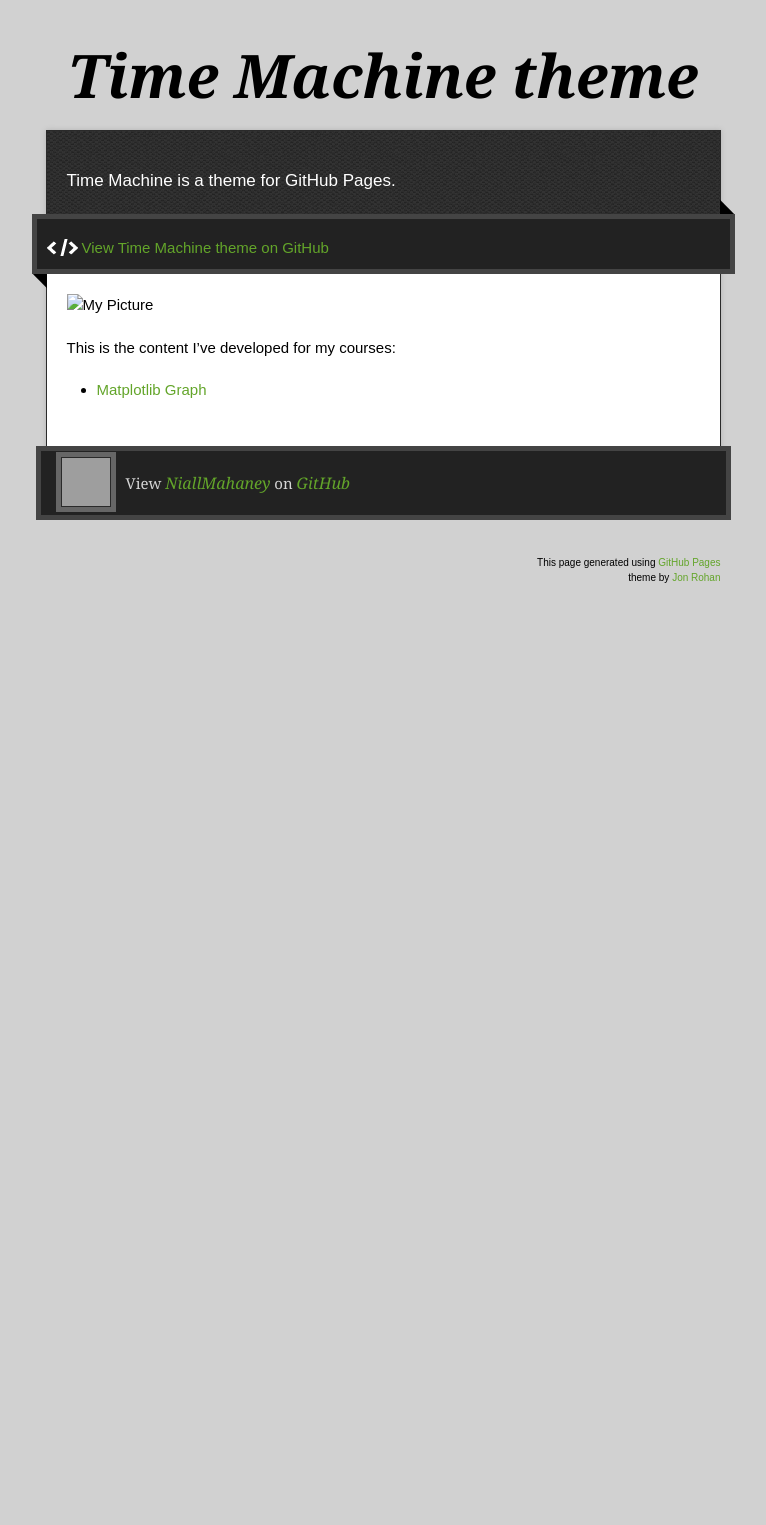
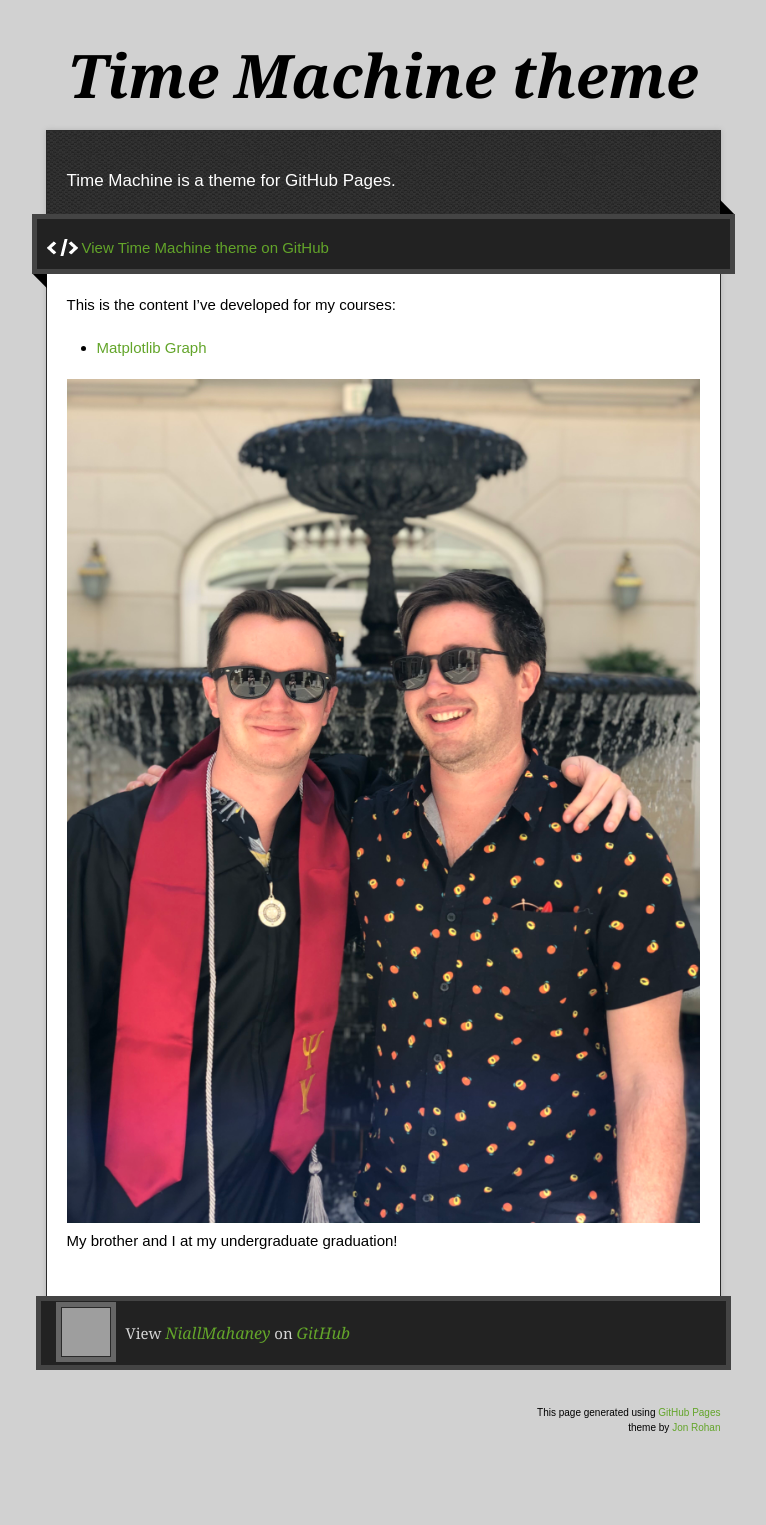
Before and after one commit to NiallMahaney/NiallMahaney.github.io, a Jekyll site: the page built from index.md, in a window 1280 px wide. Shown: the whole page, without its empty margins (257-1023 px from the left). Built offline with Jekyll 4.4.1, drawn with Linux system fonts in a browser that asks for light colours; our own code applies the rules of GitHub Pages for plain Markdown files; before the commit the page ends 900 px from its top, so only the background shows below that; grey boxes are pictures that could not be loaded.

Commit message:
Update index.md

```diff
--- a/index.md
+++ b/index.md
@@ -3,8 +3,12 @@ title: Niall Mahaney's Webpage
 description: William and Mary MSBA
 ---
 
-![My Picture]()
+
 
 This is the content I've developed for my courses:
 
 - [Matplotlib Graph](/matplotgraph/index.md)
+
+
+![My Picture](/pics/IMG_6977.JPG)
+My brother and I at my undergraduate graduation!
```
